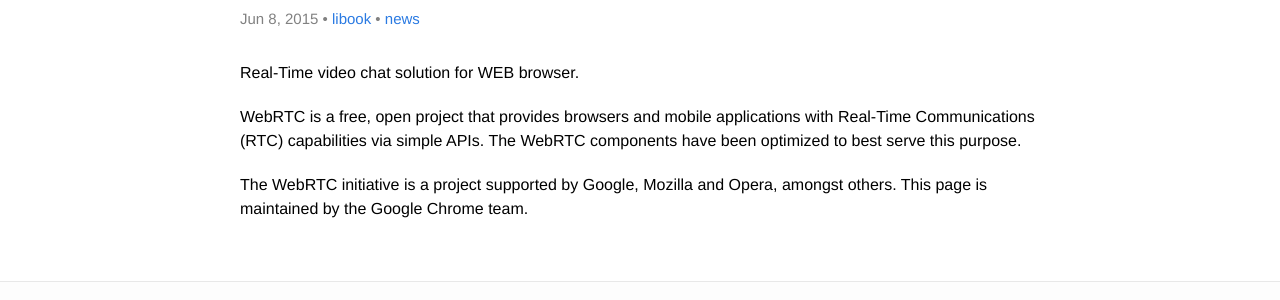
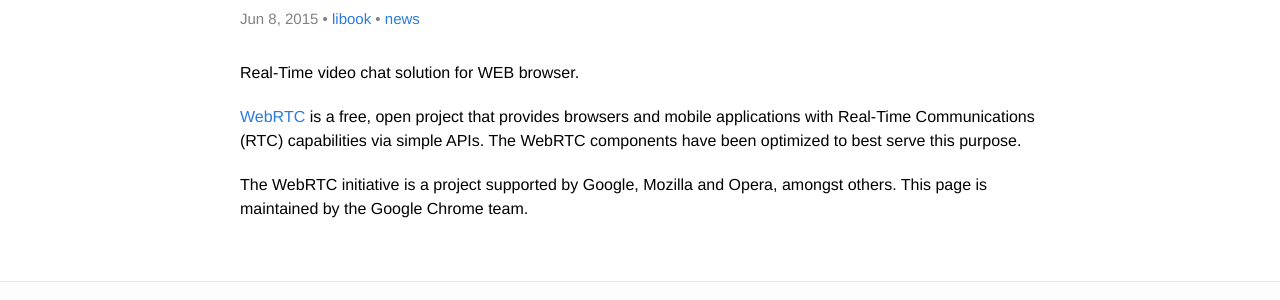
Before and after one commit to guanghetv/guanghetv.github.io, a Jekyll site: the page built from _posts/2015-06-08-WebRTC.markdown, in a window 1280 px wide. Shown: the part 141-441 px from the top of the page. Built offline with Jekyll 4.4.1, drawn with Linux system fonts in a browser that asks for light colours; Markdown is read by kramdown in place of the engine named in the settings; comment, search, counter and statistics services are not loaded; part of the change alters nothing that is shown.

```diff
--- a/_posts/2015-06-08-WebRTC.markdown
+++ b/_posts/2015-06-08-WebRTC.markdown
@@ -7,6 +7,6 @@ author: "libook"
 
 Real-Time video chat solution for WEB browser.
 
-WebRTC is a free, open project that provides browsers and mobile applications with Real-Time Communications (RTC) capabilities via simple APIs. The WebRTC components have been optimized to best serve this purpose.
+[WebRTC](http://www.webrtc.org/) is a free, open project that provides browsers and mobile applications with Real-Time Communications (RTC) capabilities via simple APIs. The WebRTC components have been optimized to best serve this purpose.
 
 The WebRTC initiative is a project supported by Google, Mozilla and Opera, amongst others. This page is maintained by the Google Chrome team.
```
